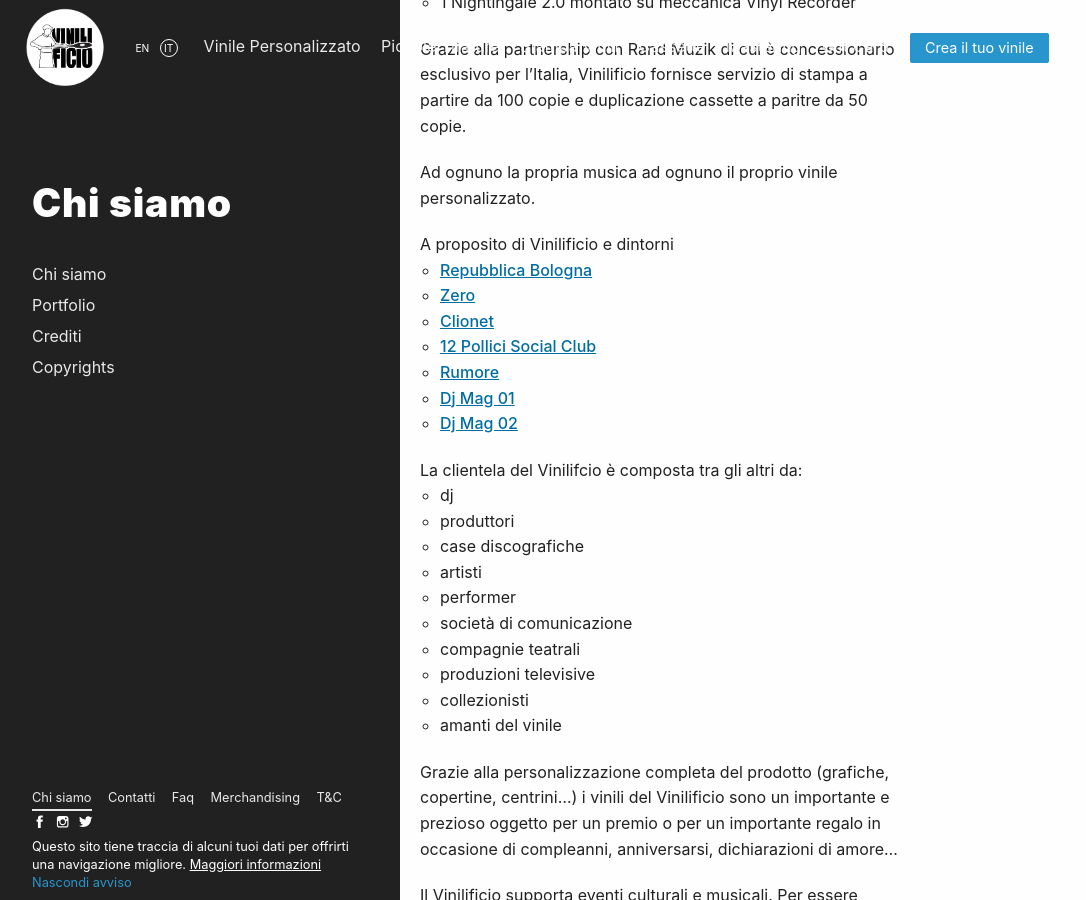
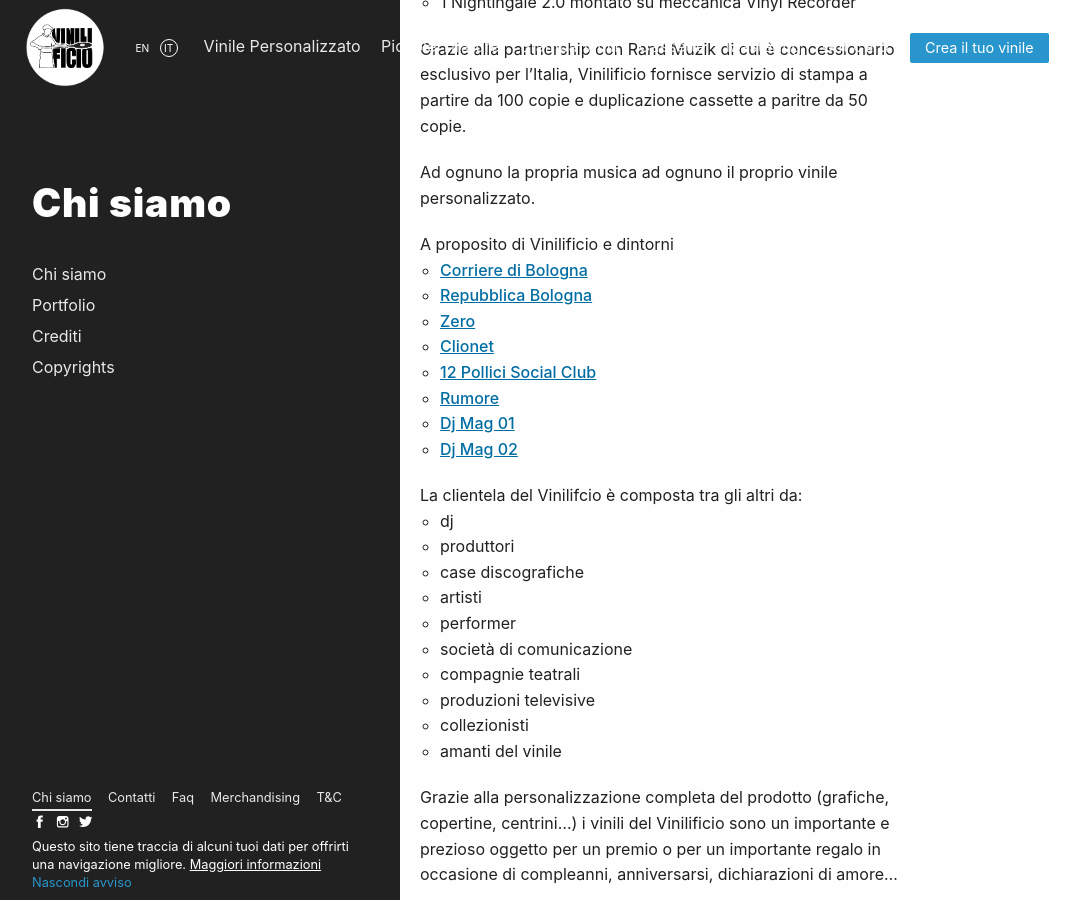
Before and after one commit to Vinilificio/vinilificio.com, a Jekyll site: the page built from _pages/chi-siamo.md, in a window 1280 px wide and 900 px high, scrolled down 770 px. Shown: the whole window, without its empty margins (0-1086 px from the left). Built offline with Jekyll 4.4.1, drawn with Linux system fonts in a browser that asks for light colours; nearby versions of some CDN libraries; comment, search, counter and statistics services are not loaded.

Commit message:
Update chi-siamo.md

```diff
--- a/_pages/chi-siamo.md
+++ b/_pages/chi-siamo.md
@@ -37,6 +37,7 @@
 Ad ognuno la propria musica ad ognuno il proprio vinile personalizzato.
 
 A proposito di Vinilificio e dintorni
+* [Corriere di Bologna](https://corrieredibologna.corriere.it/notizie/cultura-e-tempo-libero/23_settembre_24/bologna-cristian-adamo-l-artigiano-del-vinile-nonostante-le-difficolta-non-scomparira-mai-6e3abec2-5360-4700-a83f-0a38eecccxlk.shtml?fbclid=IwAR3Z3ufI-BrEoT6tzLO5cVv6lAleoYEi2wg4P4I81SEevfdDe2bcxDZNxKs){:target="_blank"}
 * [Repubblica Bologna](https://www.facebook.com/photo?fbid=801644478634559&set=a.466429085489435){:target="_blank"}
 * [Zero](https://zero.eu/it/persone/vinilificio-cristian-adamo/){:target="_blank"}
 * [Clionet](https://rivista.clionet.it/autore/cristian-adamo/){:target="_blank"}
```
